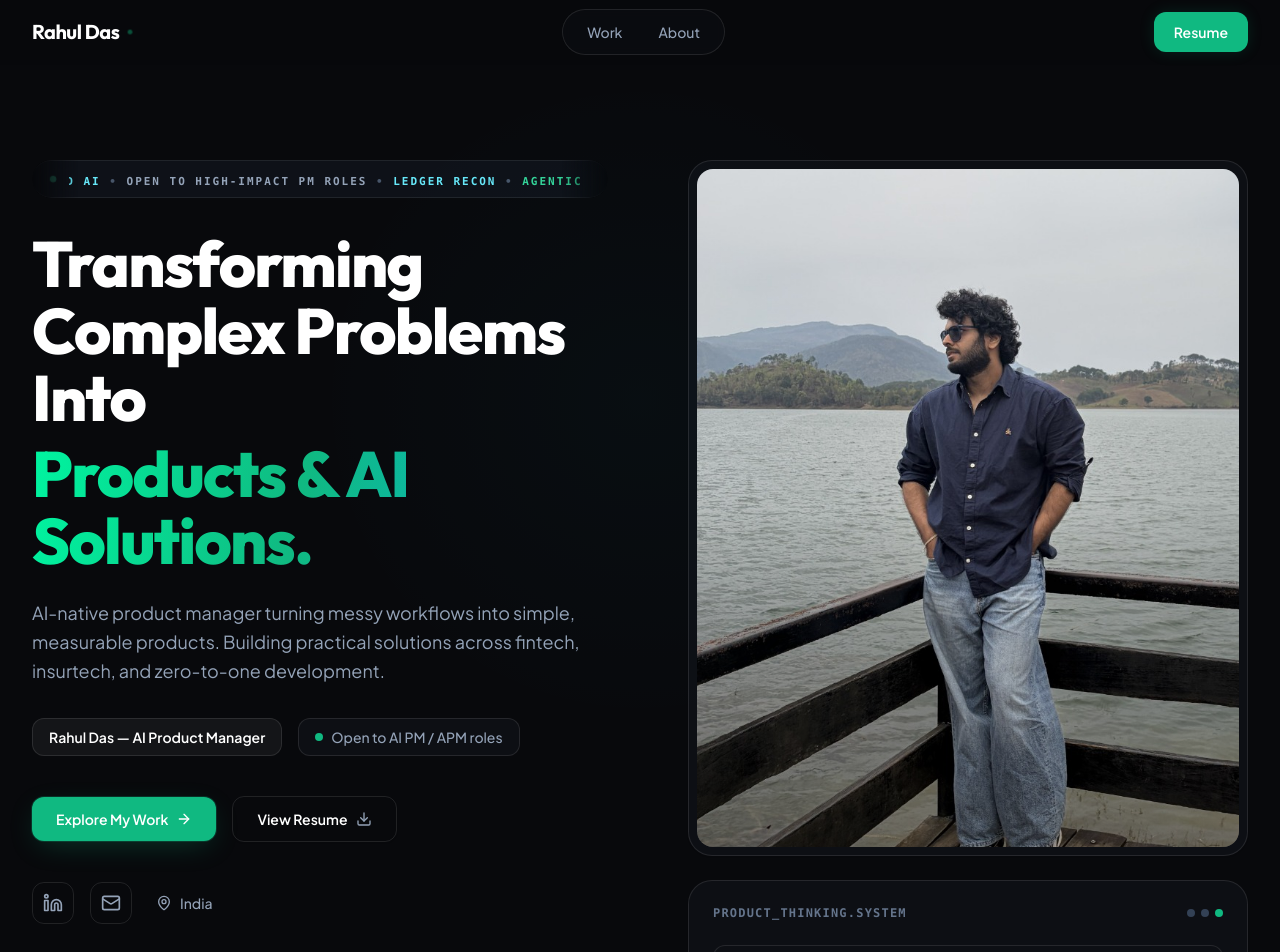
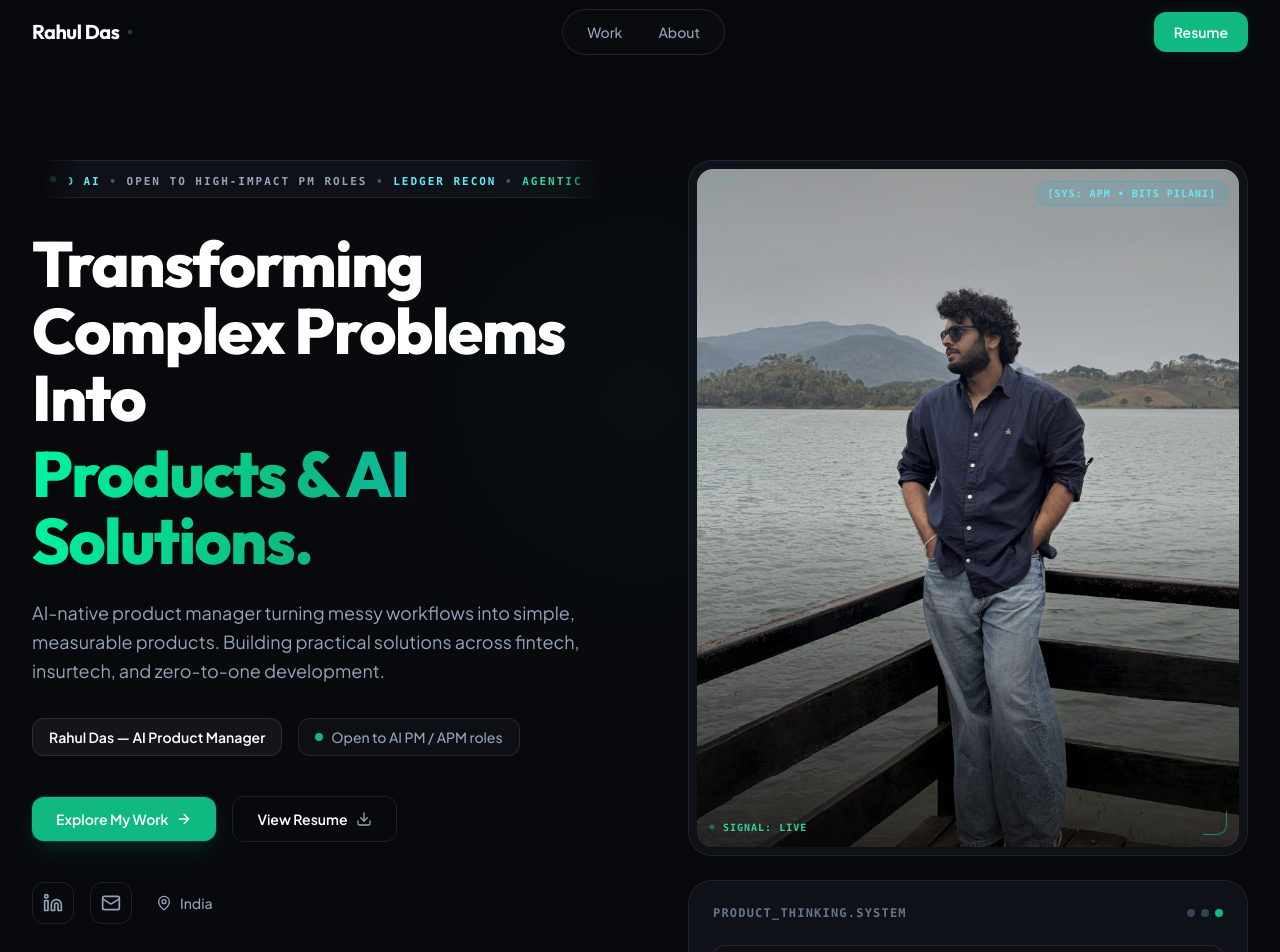
Before and after one commit to rdrahul1110/rahul-builds-products, a React (Vite) app: page / in a window 1280 px wide. Shown: the top 952 px of the page. Built offline with nearby package versions, Linux system fonts and the light colour scheme; the HTML template or start-up script is replaced by a standard one.

Commit message:
Changes
Co-authored-by: rdrahul1110 <99540680+rdrahul1110@users.noreply.github.com>

```diff
--- a/src/components/Hero.tsx
+++ b/src/components/Hero.tsx
@@ -135,20 +135,36 @@ const Hero = () => {
           <div className="lg:pl-8 space-y-6 animate-fade-in" style={{ animationDelay: '0.3s' }}>
 
             {/* Photo Card */}
-            <div className="rounded-3xl border border-white/10 bg-[#0D0F14] p-2 shadow-sm hover-lift relative overflow-hidden group">
+            <div className="rounded-3xl glass-panel edge-glow p-2 shadow-sm hover-lift relative overflow-hidden group">
               <div className="aspect-[3/4] sm:aspect-[4/5] w-full rounded-2xl overflow-hidden bg-[#12161F] relative">
                 <img
                   src="/profile.jpg"
                   alt="Rahul Das - AI Product Manager"
                   className="w-full h-full object-cover object-top transition-transform duration-500 group-hover:scale-105"
                 />
-                {/* Subtle dark gradient overlay at bottom of photo */}
-                <div className="absolute inset-0 bg-gradient-to-t from-black/40 via-transparent to-transparent opacity-60"></div>
+                {/* Radar / grid overlay */}
+                <div className="pointer-events-none absolute inset-0 grid-bg opacity-25 mix-blend-overlay"></div>
+                <div className="pointer-events-none absolute inset-0 bg-gradient-to-t from-black/70 via-transparent to-black/30"></div>
+
+                {/* Corner brackets */}
+                <div className="pointer-events-none absolute top-3 left-3 w-6 h-6 border-l border-t border-emerald-400/50 rounded-tl-md"></div>
+                <div className="pointer-events-none absolute bottom-3 right-3 w-6 h-6 border-r border-b border-cyan-400/50 rounded-br-md"></div>
+
+                {/* Corner system tag */}
+                <div className="absolute top-3 right-3 data-chip chip-cyan backdrop-blur-sm">
+                  [SYS: APM • BITS PILANI]
+                </div>
+
+                {/* Live signal footer */}
+                <div className="absolute bottom-3 left-3 flex items-center gap-2 font-mono text-[10px] font-bold uppercase tracking-widest text-emerald-400">
+                  <span className="h-1.5 w-1.5 rounded-full bg-emerald-400 pulse-dot"></span>
+                  SIGNAL: LIVE
+                </div>
               </div>
             </div>
 
             {/* Product Thinking System Block */}
-            <div className="rounded-3xl border border-white/10 bg-[#0D0F14] p-6 shadow-sm hover-lift">
+            <div className="rounded-3xl glass-panel edge-glow p-6 shadow-sm hover-lift">
               <div className="flex items-center justify-between mb-6">
                 <span className="text-xs font-mono font-bold tracking-widest text-slate-500">PRODUCT_THINKING.SYSTEM</span>
                 <div className="flex gap-1.5">
```
